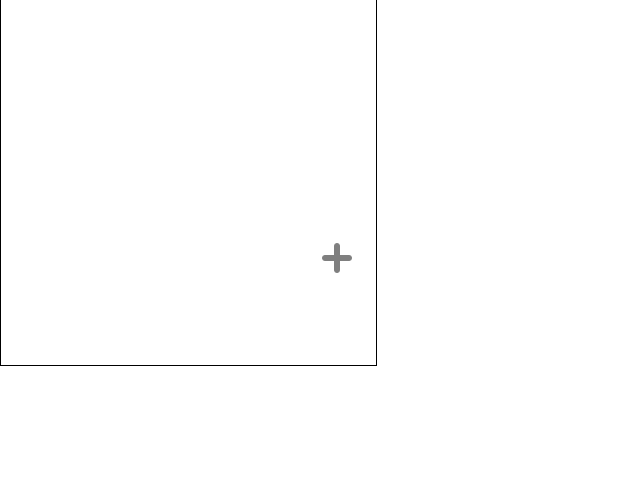
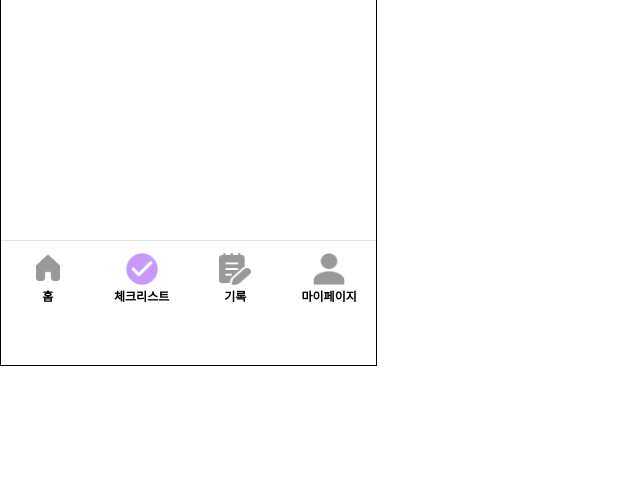
Before and after one commit to mingging27/FE_BE, a Django app: page /record/ in a window 1280 px wide. Shown: the part 481-982 px from the top of the page, without its empty margins (0-640 px from the left). Before the commit the page ends 847 px from the top, so only its background shows below. Run offline with Django 5.2, Linux system fonts and the light colour scheme; the visitor is signed in with stand-in values (Sample User, id 1); data comes from the database, SQL or seed files in the repository; data that the repository does not hold is empty; some web fonts are replaced.

Commit message:
체크리스트, 기록 nav 설정

```diff
--- a/scare_prj/checklist/templates/checklist/home.html
+++ b/scare_prj/checklist/templates/checklist/home.html
@@ -6,7 +6,7 @@
     <meta name="viewport" content="width=device-width, initial-scale=1.0" />
     <meta name="csrf-token" content="{{ csrf_token }}" />
     <!-- CSRF 토큰을 메타 태그로 추가 -->
-    <link rel="stylesheet" href="{% static 'css/checklist2.css' %}">
+    <link rel="stylesheet" href="{% static 'css/checklist2.css' %}" />
     <title>체크 리스트</title>
     <script>
       document.addEventListener("DOMContentLoaded", () => {
@@ -115,7 +115,8 @@
     </div>
 
     <!-- nav bar -->
-    <div class="bottom-navigation">
+    <div class="nav_po">
+      <div class="bottom-navigation">
         <a class="nav-menu" href="{% url 'cal:home' %}">
           <div class="menu">
             <img class="icon" src="{% static 'img/nav-01home_gray.png' %}" />
@@ -140,6 +141,7 @@
             <span>마이페이지</span>
           </div>
         </a>
+      </div>
     </div>
   </body>
 </html>
--- a/scare_prj/record/templates/record/home.html
+++ b/scare_prj/record/templates/record/home.html
@@ -1,18 +1,17 @@
 {% load static %}
 <!DOCTYPE html>
 <html lang="ko">
-
   <head>
-    <meta charset="UTF-8">
-    <meta name="viewport" content="width=device-width, initial-scale=1.0">
+    <meta charset="UTF-8" />
+    <meta name="viewport" content="width=device-width, initial-scale=1.0" />
     <title>Document_main</title>
-    <link rel="stylesheet" href="{% static 'css/document_main.css' %}">
+    <link rel="stylesheet" href="{% static 'css/document_main.css' %}" />
   </head>
 
   <body>
     <div class="content">
       <div class="title">
-            <img src="{% static 'img/Logo.png' %}" alt="효담 로고" width="35" height="35">
+        <img src="{% static 'img/Logo.png' %}" alt="효담 로고" width="35" height="35" />
       </div>
       <div class="post_wrap">
         {% for record in records %}
@@ -20,14 +19,43 @@
           <h3 class="post_title"><a href="{%url 'record:detail' record.id %}">{{ record.title }}</a></h3>
           <p class="post_content">{{record.content}}</p>
           {%if record.image %}
-                <img src="{{record.image.url}}" width="130">
+          <img src="{{record.image.url}}" width="130" />
           {%endif%}
           <p class="date">{{record.created_at|date:"Y.m.d"}}</p>
         </div>
         {% empty %} 작성된 기록이 없습니다.{% endfor %}
       </div>
-        <a href="{%url 'record:create' %}"><img src="{% static 'img/+.png' %}" class="plus" height="30"></a>
+      <a href="{%url 'record:create' %}"><img src="{% static 'img/+.png' %}" class="plus" height="30" /></a>
+    </div>
+
+    <!-- nav bar -->
+    <div class="nav_po">
+      <div class="bottom-navigation">
+        <a class="nav-menu" href="{% url 'cal:home' %}">
+          <div class="menu">
+            <img class="icon" src="{% static 'img/nav-01home_gray.png' %}" />
+            <span>홈</span>
+          </div>
+        </a>
+        <a class="nav-menu" href="{% url 'checklist:home' %}">
+          <div class="menu">
+            <img class="icon" src="{% static 'img/nav-02checklist_pur.png' %}" />
+            <span>체크리스트</span>
+          </div>
+        </a>
+        <a class="nav-menu" href="{% url 'record:home' %}">
+          <div class="menu">
+            <img class="icon" src="{% static 'img/nav-03memo.png' %}" />
+            <span>기록</span>
+          </div>
+        </a>
+        <a class="nav-menu" href="{% url 'accounts:mypage' %}">
+          <div class="menu">
+            <img class="icon" src="{% static 'img/nav-04mypage.png' %}" />
+            <span>마이페이지</span>
+          </div>
+        </a>
+      </div>
     </div>
   </body>
-
 </html>
--- a/scare_prj/static/css/document_main.css
+++ b/scare_prj/static/css/document_main.css
@@ -1,7 +1,6 @@
 @font-face {
   font-family: "NanumBarunpen";
-    src: url("https://fastly.jsdelivr.net/gh/projectnoonnu/noonfonts_two@1.0/NanumBarunpen.woff")
-      format("woff");
+  src: url("https://fastly.jsdelivr.net/gh/projectnoonnu/noonfonts_two@1.0/NanumBarunpen.woff") format("woff");
   font-weight: normal;
   font-style: normal;
 }
@@ -28,7 +27,6 @@ body {
   margin-top: 33px;
   position: relative;
   border: 1px solid black;
-
 }
 
 .title {
@@ -56,7 +54,6 @@ body {
   overflow-y: scroll;
 }
 
-
 .post {
   width: 150px;
   height: 174px;
@@ -70,16 +67,15 @@ body {
 }
 
 .post:last-child {
-    margin:0
+  margin: 0;
 }
-
 
 .post_title {
   margin: 0;
   width: 100%;
   height: 22px;
   border-bottom: 1px solid black;
-    background-color: rgb(201,153,249,0.5);
+  background-color: rgb(201, 153, 249, 0.5);
   font-weight: bold;
   text-align: center;
   font-size: 13px;
@@ -156,3 +152,48 @@ body {
 .nav-menu .menu span {
   font-size: 12px;
 }
+
+.nav_po {
+  height: 610px;
+
+  display: flex;
+  flex-direction: column;
+  justify-content: end;
+}
+
+.bottom-navigation {
+  align-items: flex-start !important;
+  background-color: #ffffff;
+  border-radius: 0;
+  border-top: 1.5px solid #e1e1e1 !important;
+  width: 375px;
+
+  height: 3.4rem;
+  display: flex;
+  padding: 12px 0;
+}
+
+.nav-menu {
+  display: flex;
+  flex-direction: column;
+  align-items: center;
+  justify-content: center;
+  width: 100%;
+  font-weight: 700;
+}
+
+.nav-menu .menu {
+  display: flex;
+  flex-direction: column;
+  align-items: center;
+  gap: 0.125rem;
+}
+
+.nav-menu .menu .icon {
+  height: 2rem;
+  width: 2rem;
+}
+
+.nav-menu .menu span {
+  font-size: 12px;
+}
```
Also changed, not shown: scare_prj/static/css/checklist2.css (+15 -7 lines). Lines whose indentation alone changed are shown as unchanged.
